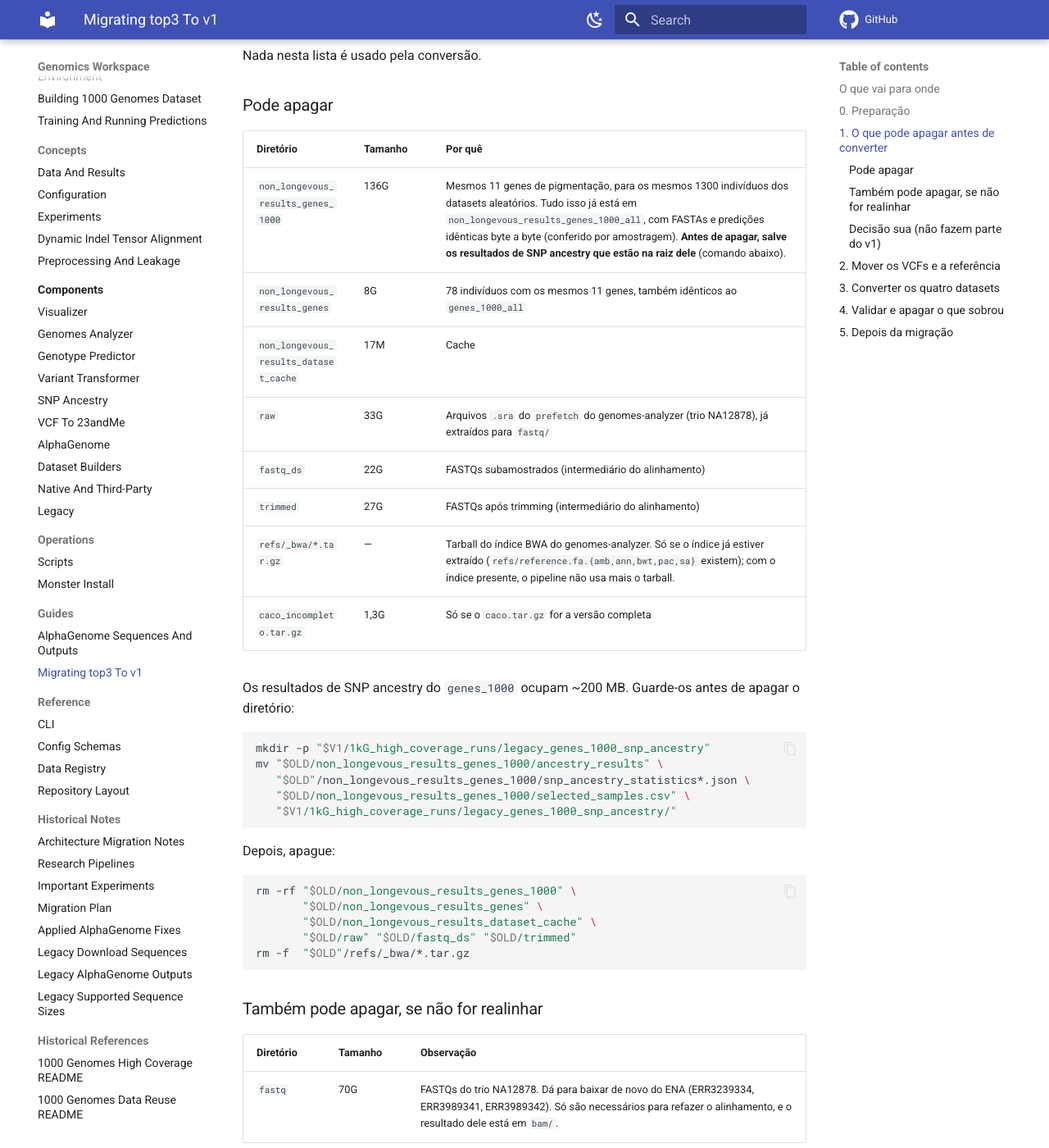
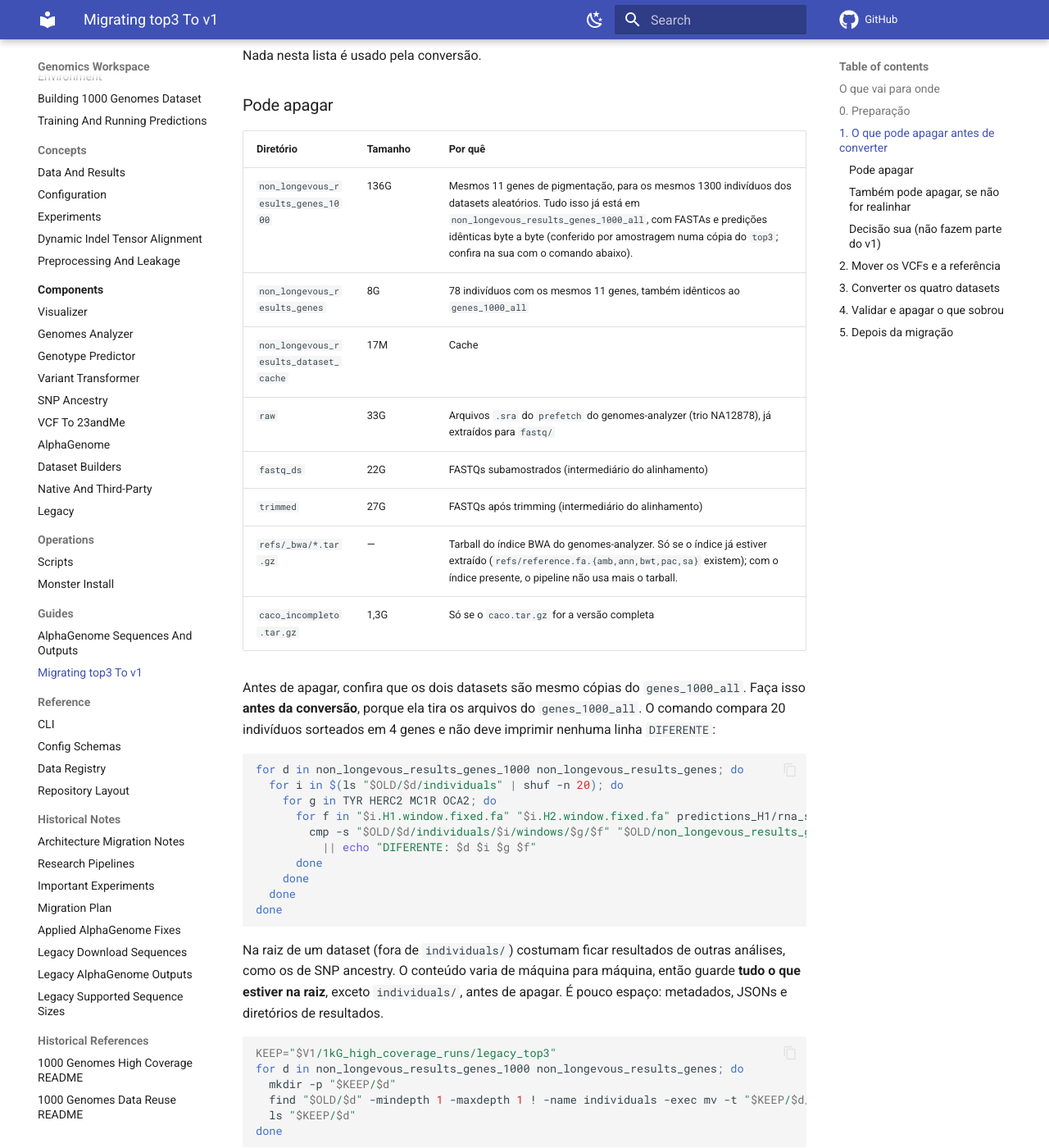
Before and after one commit to albertodesouza/genomics, an MkDocs documentation site: the page built from docs/guides/migrating-top3-to-v1.md, in a window 1280 px wide and 1400 px high, scrolled down 2069 px. Shown: the whole window at 82% size. Built offline with MkDocs 1.6.1 and Material for MkDocs 9.7.7, drawn with Linux system fonts in a browser that asks for light colours; comment, search, counter and statistics services are not loaded; some of the changed text lies outside the part shown.

Commit message:
Migration guide: preserve every non-dataset file at a top3 dataset root
The guide assumed the SNP ancestry results sat in non_longevous_results_genes_1000
and that only build logs were left at the root of the converted datasets. On
other copies of top3 the snp_ancestry pigmentation configs wrote their results
into non_longevous_results_genes_1000_all, which step 4 would have deleted.
Before deleting a dataset the guide now moves everything at its root except
individuals/ to v1/1kG_high_coverage_runs/legacy_top3/<dataset>/, and checks
that genes_1000 and genes are copies of genes_1000_all on the reader's machine.

Co-Authored-By: Claude Opus 5.5 <noreply@anthropic.com>

````diff
--- a/docs/guides/migrating-top3-to-v1.md
+++ b/docs/guides/migrating-top3-to-v1.md
@@ -71,7 +71,7 @@ Nada nesta lista é usado pela conversão.
 
 | Diretório | Tamanho | Por quê |
 |---|---|---|
-| `non_longevous_results_genes_1000` | 136G | Mesmos 11 genes de pigmentação, para os mesmos 1300 indivíduos dos datasets aleatórios. Tudo isso já está em `non_longevous_results_genes_1000_all`, com FASTAs e predições idênticas byte a byte (conferido por amostragem). **Antes de apagar, salve os resultados de SNP ancestry que estão na raiz dele** (comando abaixo). |
+| `non_longevous_results_genes_1000` | 136G | Mesmos 11 genes de pigmentação, para os mesmos 1300 indivíduos dos datasets aleatórios. Tudo isso já está em `non_longevous_results_genes_1000_all`, com FASTAs e predições idênticas byte a byte (conferido por amostragem numa cópia do `top3`; confira na sua com o comando abaixo). |
 | `non_longevous_results_genes` | 8G | 78 indivíduos com os mesmos 11 genes, também idênticos ao `genes_1000_all` |
 | `non_longevous_results_dataset_cache` | 17M | Cache |
 | `raw` | 33G | Arquivos `.sra` do `prefetch` do genomes-analyzer (trio NA12878), já extraídos para `fastq/` |
@@ -80,17 +80,33 @@ Nada nesta lista é usado pela conversão.
 | `refs/_bwa/*.tar.gz` | — | Tarball do índice BWA do genomes-analyzer. Só se o índice já estiver extraído (`refs/reference.fa.{amb,ann,bwt,pac,sa}` existem); com o índice presente, o pipeline não usa mais o tarball. |
 | `caco_incompleto.tar.gz` | 1,3G | Só se o `caco.tar.gz` for a versão completa |
 
-Os resultados de SNP ancestry do `genes_1000` ocupam ~200 MB. Guarde-os antes de apagar o diretório:
+Antes de apagar, confira que os dois datasets são mesmo cópias do `genes_1000_all`. Faça isso **antes da conversão**, porque ela tira os arquivos do `genes_1000_all`. O comando compara 20 indivíduos sorteados em 4 genes e não deve imprimir nenhuma linha `DIFERENTE`:
 
 ```bash
-mkdir -p "$V1/1kG_high_coverage_runs/legacy_genes_1000_snp_ancestry"
-mv "$OLD/non_longevous_results_genes_1000/ancestry_results" \
-   "$OLD"/non_longevous_results_genes_1000/snp_ancestry_statistics*.json \
-   "$OLD/non_longevous_results_genes_1000/selected_samples.csv" \
-   "$V1/1kG_high_coverage_runs/legacy_genes_1000_snp_ancestry/"
+for d in non_longevous_results_genes_1000 non_longevous_results_genes; do
+  for i in $(ls "$OLD/$d/individuals" | shuf -n 20); do
+    for g in TYR HERC2 MC1R OCA2; do
+      for f in "$i.H1.window.fixed.fa" "$i.H2.window.fixed.fa" predictions_H1/rna_seq.npz; do
+        cmp -s "$OLD/$d/individuals/$i/windows/$g/$f" "$OLD/non_longevous_results_genes_1000_all/individuals/$i/windows/$g/$f" \
+          || echo "DIFERENTE: $d $i $g $f"
+      done
+    done
+  done
+done
 ```
 
-Depois, apague:
+Na raiz de um dataset (fora de `individuals/`) costumam ficar resultados de outras análises, como os de SNP ancestry. O conteúdo varia de máquina para máquina, então guarde **tudo o que estiver na raiz**, exceto `individuals/`, antes de apagar. É pouco espaço: metadados, JSONs e diretórios de resultados.
+
+```bash
+KEEP="$V1/1kG_high_coverage_runs/legacy_top3"
+for d in non_longevous_results_genes_1000 non_longevous_results_genes; do
+  mkdir -p "$KEEP/$d"
+  find "$OLD/$d" -mindepth 1 -maxdepth 1 ! -name individuals -exec mv -t "$KEEP/$d/" {} +
+  ls "$KEEP/$d"
+done
+```
+
+Confira as listagens. Depois, apague:
 
 ```bash
 rm -rf "$OLD/non_longevous_results_genes_1000" \
@@ -168,7 +184,19 @@ for d in non_longevous_results_genes_1000_all non_longevous_results_genes_1000_r
 done
 ```
 
-Na raiz de cada origem sobram só `dataset_metadata.json`, `non_longevous_dataset_genes_checkpoint.json` e `processing_summary.txt`, que são logs do build antigo. Se o `find` não listou nada, pode apagar:
+Na raiz de cada origem ainda podem estar resultados de outras análises, como os de SNP ancestry (`ancestry_results_*`, `snp_ancestry_statistics_*.json`) que os configs `configs/predictors/snp_ancestry/pigmentation_binary*.yaml` gravam dentro do dataset. A conversão leva para o v1 só os arquivos do próprio dataset (`gtf_cache.feather`, `selected_samples.csv`, `metadata_statistics.json`, `vcf_validation_report.json`). Por isso, **guarde o resto da raiz** antes de apagar:
+
+```bash
+KEEP="$V1/1kG_high_coverage_runs/legacy_top3"
+for d in non_longevous_results_genes_1000_all non_longevous_results_genes_1000_random \
+         non_longevous_results_genes_1000_random_11_1 non_longevous_results_genes_1000_random_11_2; do
+  mkdir -p "$KEEP/$d"
+  find "$OLD/$d" -mindepth 1 -maxdepth 1 ! -name individuals -exec mv -t "$KEEP/$d/" {} +
+  ls "$KEEP/$d"
+done
+```
+
+Se o `find` anterior não listou nada e as listagens acima estão certas, pode apagar:
 
 ```bash
 rm -rf "$OLD/non_longevous_results_genes_1000_all" \
````
